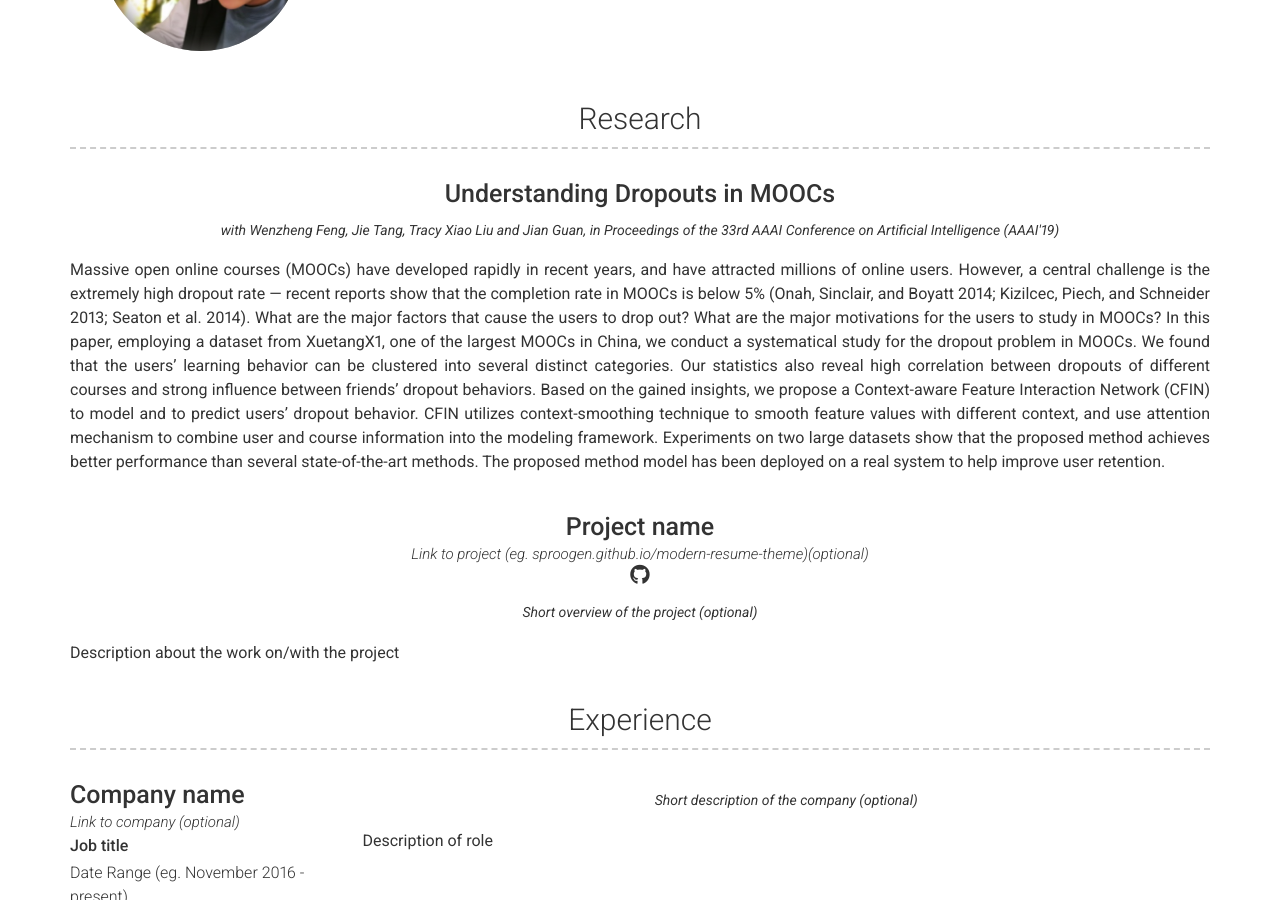
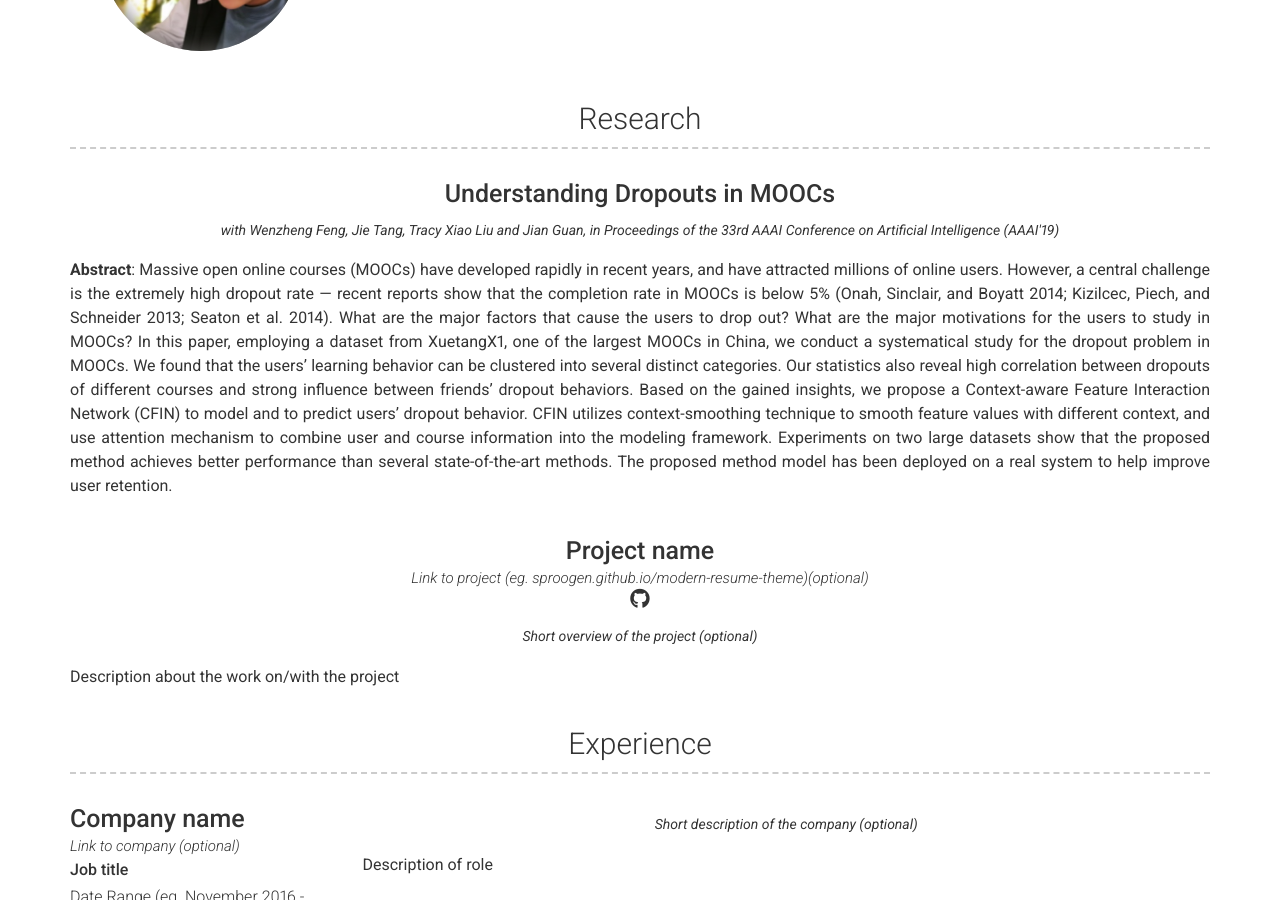
Before and after one commit to shuhuaizhang/shuhuaizhang.github.io, a Jekyll site: the page built from index.md, in a window 1280 px wide and 900 px high, scrolled down 428 px. Built offline with Jekyll 4.4.1, drawn with Linux system fonts in a browser that asks for light colours; nearby versions of some CDN libraries.

Commit message:
Update projects.yml

```diff
--- a/_data/projects.yml
+++ b/_data/projects.yml
@@ -6,7 +6,7 @@
   quote: >
     with Wenzheng Feng, Jie Tang, Tracy Xiao Liu and Jian Guan, in Proceedings of the 33rd AAAI Conference on Artificial Intelligence (AAAI'19)
   description: | # this will include new lines to allow paragraphs
-    Massive open online courses (MOOCs) have developed rapidly in recent years, and have attracted millions of online users.
+    **Abstract**: Massive open online courses (MOOCs) have developed rapidly in recent years, and have attracted millions of online users.
     However, a central challenge is the extremely high dropout rate —
     recent reports show that the completion rate in MOOCs is below 5% (Onah, Sinclair, and Boyatt 2014; Kizilcec, Piech, and Schneider 2013; Seaton et al. 2014).
     What are the major factors that cause the users to drop out? What are the major motivations for the users to study in MOOCs?
```
